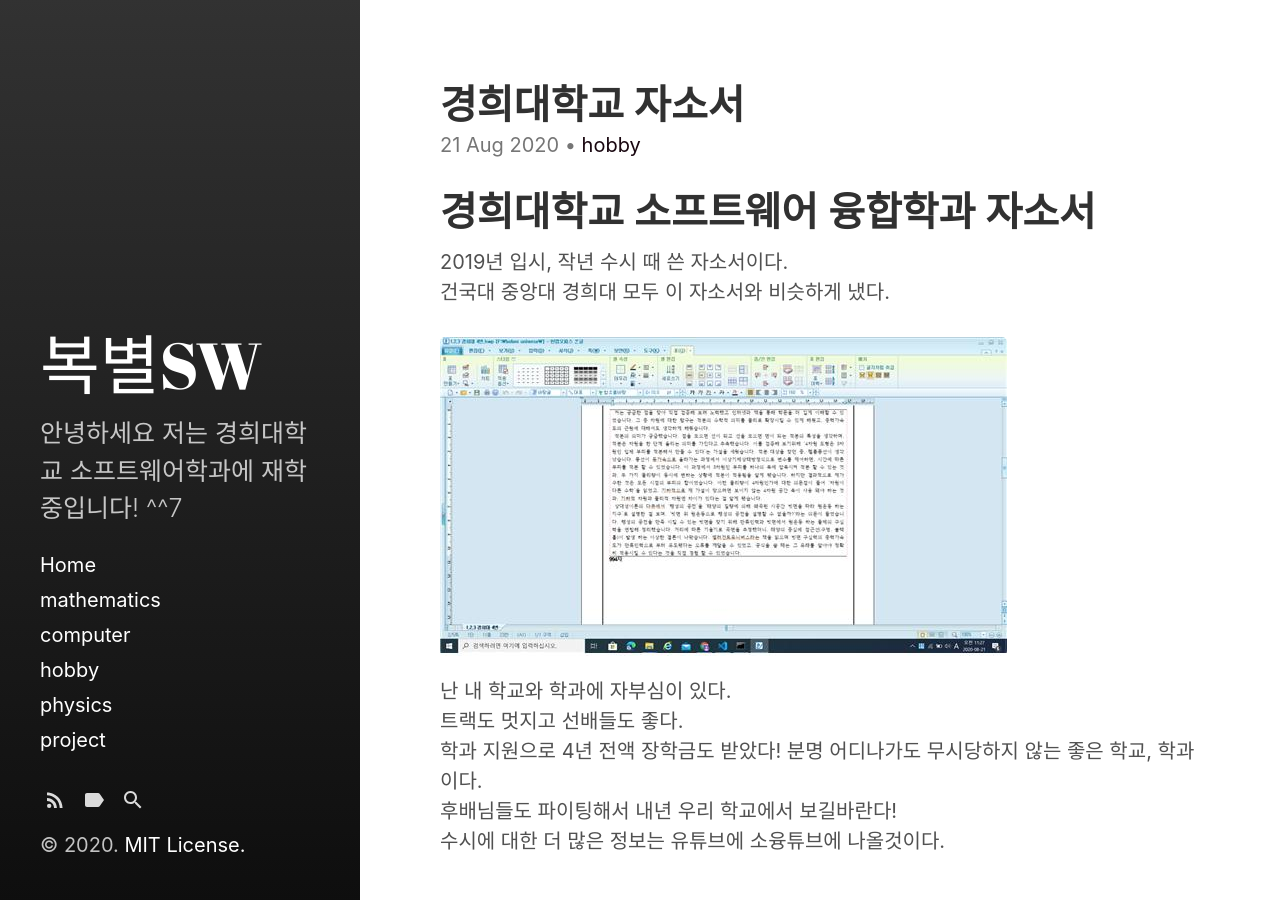
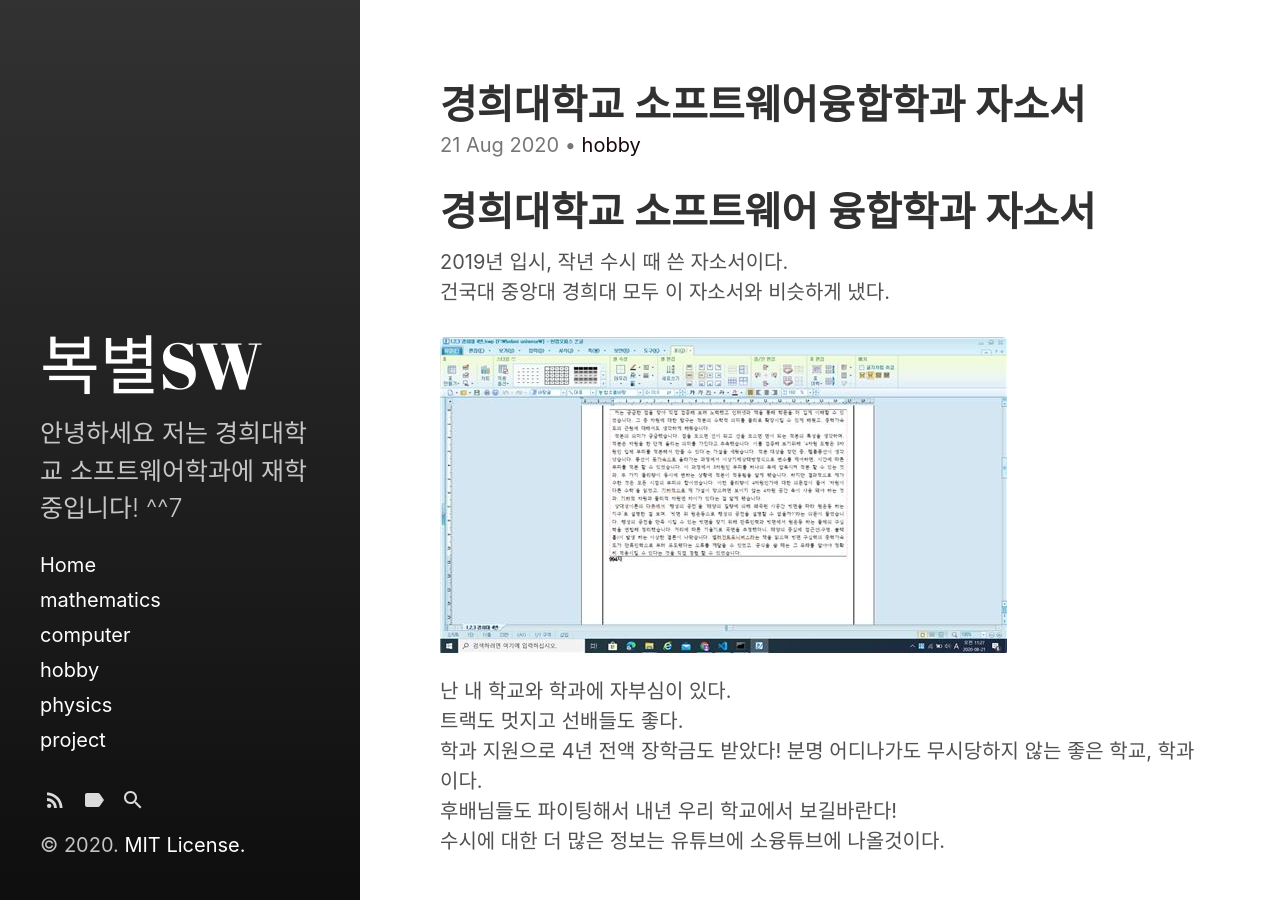
Before and after one commit to luckydipper/luckydipper.github.io, a Jekyll site: the page built from _posts/2020-08-21-jasoseo.md, in a window 1280 px wide and 900 px high. Built offline with Jekyll 4.4.1, drawn with Linux system fonts in a browser that asks for light colours.

Commit message:
fix title

```diff
--- a/_posts/2020-08-21-jasoseo.md
+++ b/_posts/2020-08-21-jasoseo.md
@@ -1,6 +1,6 @@
 ---
 layout: post
-title: "경희대학교 자소서 "
+title: "경희대학교 소프트웨어융합학과 자소서 "
 categories:
   - hobby
 tags:
```
